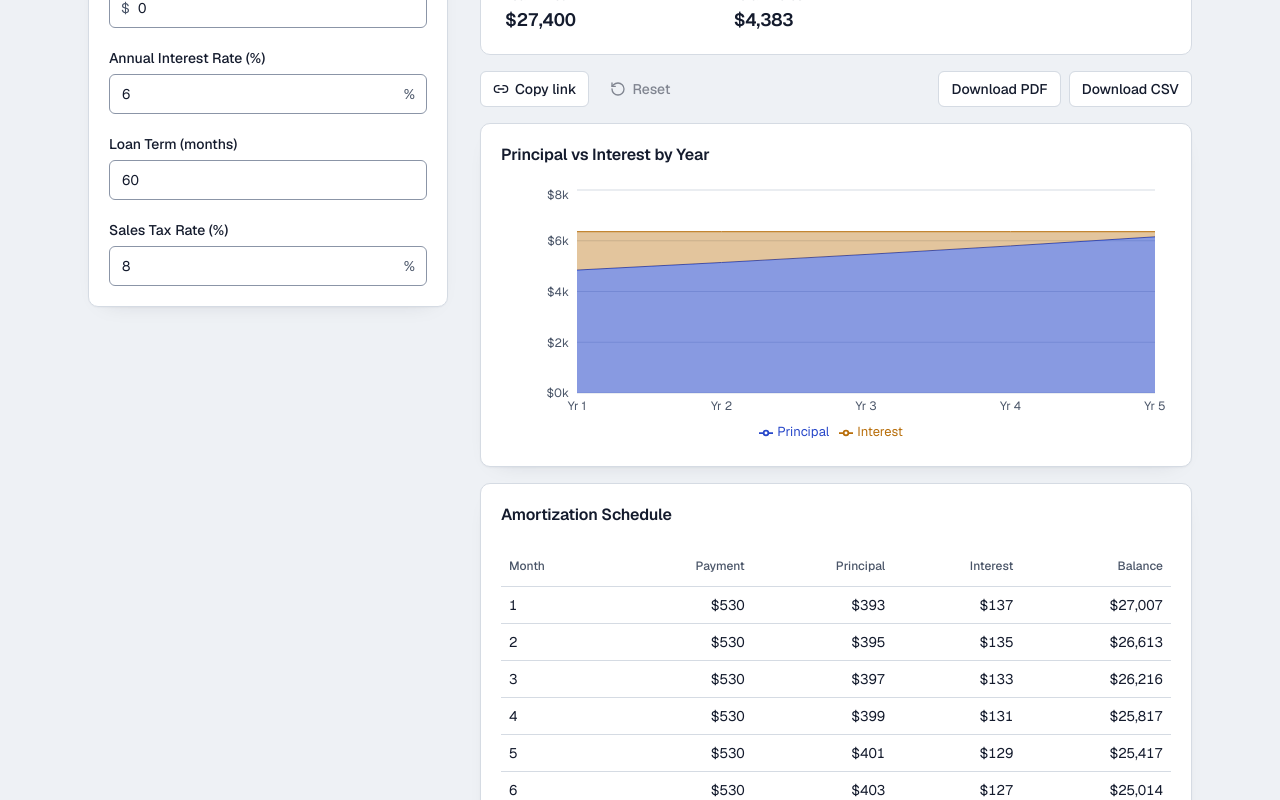
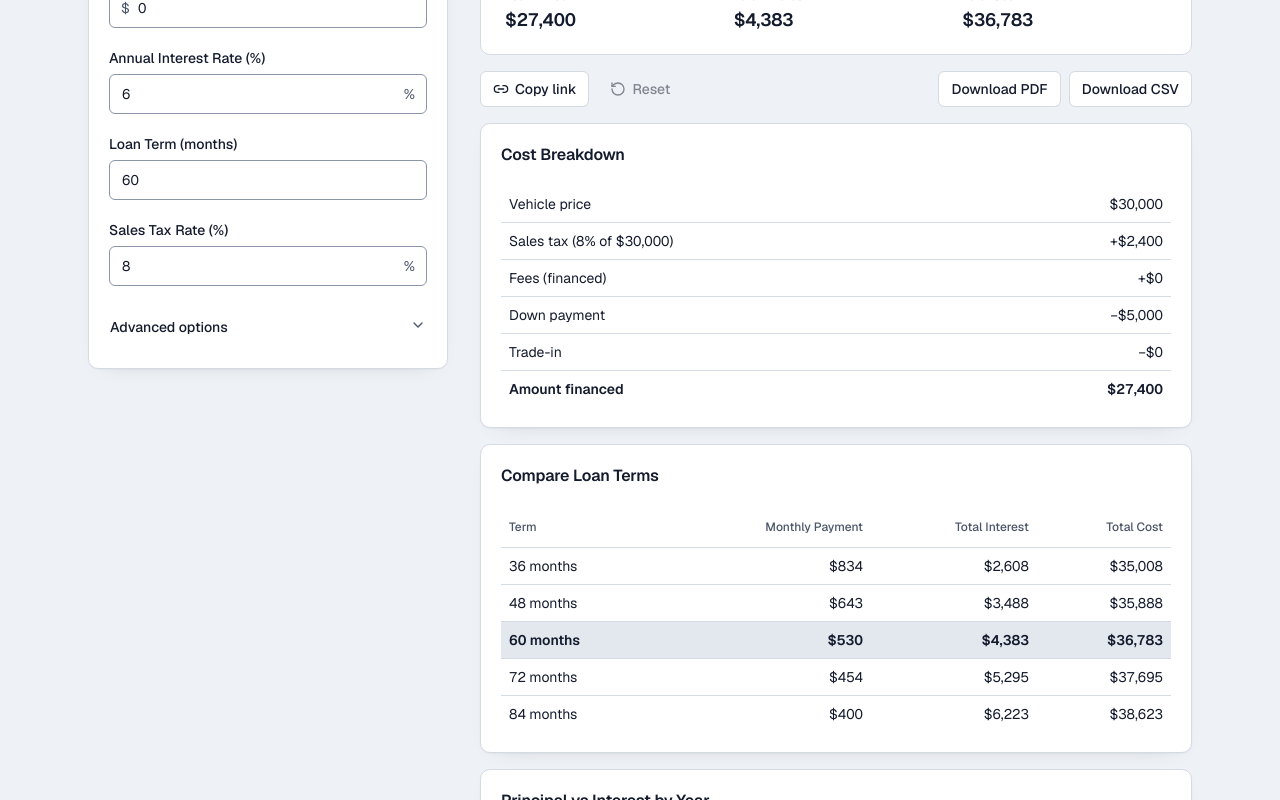
Before and after one commit to mnbarve811-web/omnicalc, a Next.js app: page /financial/auto-loan in a window 1280 px wide. Shown: the part 520-1320 px from the top of the page. Built offline with nearby package versions, Linux system fonts and the light colour scheme; no server answers.

Commit message:
add extra payment, fees, tax toggle, cost breakdown and term comparison to auto loan calculator

```diff
--- a/src/app/financial/auto-loan/AutoLoanCalculator.tsx
+++ b/src/app/financial/auto-loan/AutoLoanCalculator.tsx
@@ -1,36 +1,68 @@
 'use client'
 
 import { useCalculatorUrl, type Schema } from '@/lib/hooks/use-calculator-url'
-import { calculateAutoLoan, type AutoLoanInputs } from '@/lib/engine/financial'
+import { calculateAutoLoan, compareAutoLoanTerms, type AutoLoanInputs } from '@/lib/engine/financial'
 import { AreaChart, Area, XAxis, YAxis, CartesianGrid, Tooltip, Legend, ResponsiveContainer } from 'recharts'
 import { Card, CardContent, CardHeader, CardTitle } from '@/components/ui/card'
 import { Table, TableBody, TableCell, TableHead, TableHeader, TableRow } from '@/components/ui/table'
+import { Accordion, AccordionContent, AccordionItem, AccordionTrigger } from '@/components/ui/accordion'
 import { Field } from '@/components/common/Field'
 import { CalculatorGrid, InputPanel, ResultPanel } from '@/components/common/CalculatorLayout'
 import { ProportionBar, ResultHero, ResultStat, ResultStats, type ProportionSegment } from '@/components/common/Result'
 import { ResultActions } from '@/components/common/ResultActions'
 import { MobileResultBar } from '@/components/common/MobileResultBar'
 
+// URL values are untrusted; throwing makes the hook fall back to the field's default
+function parseNonNegative(raw: string): number {
+  const n = Number(raw)
+  if (!Number.isFinite(n)) throw new Error(`Invalid number: ${raw}`)
+  return Math.max(0, n)
+}
+
+function parseFlag(raw: string): boolean {
+  if (raw === '1') return true
+  if (raw === '0') return false
+  throw new Error(`Invalid flag: ${raw}`)
+}
+
+const serializeFlag = (v: boolean) => (v ? '1' : '0')
+
 const SCHEMA = {
-  vehiclePrice:   { param: 'price',    default: 30000, parse: Number, serialize: String },
-  downPayment:    { param: 'down',     default: 5000,  parse: Number, serialize: String },
-  tradeInValue:   { param: 'trade',    default: 0,     parse: Number, serialize: String },
-  interestRate:   { param: 'rate',     default: 6.0,   parse: Number, serialize: String },
-  loanTermMonths: { param: 'term',     default: 60,    parse: Number, serialize: String },
-  salesTaxRate:   { param: 'tax',      default: 8,     parse: Number, serialize: String },
-} as const satisfies Schema<AutoLoanInputs>
+  vehiclePrice:        { param: 'price', default: 30000, parse: parseNonNegative, serialize: String },
+  downPayment:         { param: 'down',  default: 5000,  parse: parseNonNegative, serialize: String },
+  tradeInValue:        { param: 'trade', default: 0,     parse: parseNonNegative, serialize: String },
+  interestRate:        { param: 'rate',  default: 6.0,   parse: parseNonNegative, serialize: String },
+  loanTermMonths:      { param: 'term',  default: 60,    parse: Number,           serialize: String },
+  salesTaxRate:        { param: 'tax',   default: 8,     parse: parseNonNegative, serialize: String },
+  extraMonthlyPayment: { param: 'extra', default: 0,     parse: parseNonNegative, serialize: String },
+  fees:                { param: 'fees',  default: 0,     parse: parseNonNegative, serialize: String },
+  feesFinanced:        { param: 'ffin',  default: true,  parse: parseFlag,        serialize: serializeFlag },
+  tradeInReducesTax:   { param: 'ttax',  default: true,  parse: parseFlag,        serialize: serializeFlag },
+} as const satisfies Schema<Required<AutoLoanInputs>>
 
 const fmt = (n: number) =>
   new Intl.NumberFormat('en-US', { style: 'currency', currency: 'USD', maximumFractionDigits: 0 }).format(n)
 
 const AXIS_TICK = { fill: 'var(--muted-foreground)', fontSize: 12 }
 
+function formatMonths(months: number): string {
+  const years = Math.floor(months / 12)
+  const rest = months % 12
+  if (years === 0) return `${rest} mo`
+  if (rest === 0) return `${years} yr`
+  return `${years} yr ${rest} mo`
+}
+
 export function AutoLoanCalculator() {
   const [inputs, setValues] = useCalculatorUrl(SCHEMA)
   const result = calculateAutoLoan(inputs)
+  const termRows = compareAutoLoanTerms(inputs)
+  const hasExtraPayment = inputs.extraMonthlyPayment > 0 && result.payoffMonths > 0
+  const hasAdvancedValues = inputs.extraMonthlyPayment !== 0 || inputs.fees !== 0 || !inputs.feesFinanced || !inputs.tradeInReducesTax
+  const taxablePrice = inputs.tradeInReducesTax ? Math.max(0, inputs.vehiclePrice - inputs.tradeInValue) : inputs.vehiclePrice
 
   const yearlyData: { year: number; principalPaid: number; interestPaid: number }[] = []
-  for (let y = 0; y < Math.ceil(inputs.loanTermMonths / 12); y++) {
+  for (let y = 0; y < Math.ceil(result.amortizationSchedule.length / 12); y++) {
     const slice = result.amortizationSchedule.slice(y * 12, (y + 1) * 12)
     yearlyData.push({
       year: y + 1,
@@ -47,6 +79,10 @@ export function AutoLoanCalculator() {
         { label: 'Interest', value: result.totalInterestPaid, display: fmt(result.totalInterestPaid), colorClass: 'bg-chart-2' },
       ]
     : []
+
+  // The term is not clamped: a zero or negative term is a valid "no loan" state the engine handles
+  const setNumber = (key: keyof typeof inputs, raw: string) =>
+    setValues({ [key]: key === 'loanTermMonths' ? Number(raw) : Math.max(0, Number(raw)) })
 
   return (
     <CalculatorGrid>
@@ -65,20 +101,84 @@ export function AutoLoanCalculator() {
             prefix={prefix}
             suffix={suffix}
             type="number"
+            min={key === 'loanTermMonths' ? undefined : 0}
             value={inputs[key]}
-            onChange={e => setValues({ [key]: Number(e.target.value) } as Partial<AutoLoanInputs>)}
+            onChange={e => setNumber(key, e.target.value)}
           />
         ))}
+
+        <Accordion defaultValue={hasAdvancedValues ? ['advanced'] : []}>
+          <AccordionItem value="advanced">
+            <AccordionTrigger>Advanced options</AccordionTrigger>
+            <AccordionContent className="space-y-5 pt-2">
+              <Field
+                label="Extra Monthly Payment"
+                prefix="$"
+                type="number"
+                min={0}
+                hint="Added to every payment to pay the loan off sooner"
+                value={inputs.extraMonthlyPayment}
+                onChange={e => setNumber('extraMonthlyPayment', e.target.value)}
+              />
+              <Field
+                label="Fees"
+                prefix="$"
+                type="number"
+                min={0}
+                hint="Registration, title and documentation fees"
+                value={inputs.fees}
+                onChange={e => setNumber('fees', e.target.value)}
+              />
+              <div>
+                <label className="flex items-center gap-2 text-sm font-medium text-foreground">
+                  <input
+                    type="checkbox"
+                    className="size-4 accent-primary"
+                    checked={inputs.feesFinanced}
+                    onChange={e => setValues({ feesFinanced: e.target.checked })}
+                  />
+                  Finance fees in the loan
+                </label>
+              </div>
+              <div>
+                <label className="flex items-center gap-2 text-sm font-medium text-foreground">
+                  <input
+                    type="checkbox"
+                    className="size-4 accent-primary"
+                    checked={inputs.tradeInReducesTax}
+                    onChange={e => setValues({ tradeInReducesTax: e.target.checked })}
+                  />
+                  Trade-in reduces taxable price
+                </label>
+                <p className="mt-1.5 text-xs text-muted-foreground">Most states tax only the price minus the trade-in value</p>
+              </div>
+            </AccordionContent>
+          </AccordionItem>
+        </Accordion>
       </InputPanel>
 
       <ResultPanel id="auto-loan-results">
-        <ResultHero label="Monthly Payment" value={fmt(result.monthlyPayment)} caption={`Estimated payment over ${inputs.loanTermMonths} months`}>
+        <ResultHero
+          label="Monthly Payment"
+          value={fmt(result.monthlyPayment)}
+          caption={hasExtraPayment
+            ? `Plus ${fmt(inputs.extraMonthlyPayment)} extra a month, paid off in ${result.payoffMonths} months`
+            : `Estimated payment over ${inputs.loanTermMonths} months`}
+        >
           <ProportionBar label="Principal and interest repaid over the loan" segments={loanCost} />
         </ResultHero>
 
         <ResultStats>
           <ResultStat label="Loan Amount" value={fmt(result.loanBalance)} />
           <ResultStat label="Total Interest" value={fmt(result.totalInterestPaid)} />
+          <ResultStat label="Total Cost" value={fmt(result.totalCost)} />
+          {hasExtraPayment && (
+            <>
+              <ResultStat label="Payoff Time" value={formatMonths(result.payoffMonths)} />
+              <ResultStat label="Interest Saved" value={fmt(result.interestSaved)} />
+              <ResultStat label="Time Saved" value={formatMonths(result.monthsSaved)} />
+            </>
+          )}
         </ResultStats>
 
         <ResultActions
@@ -93,6 +193,80 @@ export function AutoLoanCalculator() {
           }))}
           canExport={canExport}
         />
+
+        <Card>
+          <CardHeader><CardTitle>Cost Breakdown</CardTitle></CardHeader>
+          <CardContent>
+            <Table>
+              <TableBody>
+                <TableRow>
+                  <TableCell>Vehicle price</TableCell>
+                  <TableCell className="text-right">{fmt(inputs.vehiclePrice)}</TableCell>
+                </TableRow>
+                <TableRow>
+                  <TableCell>Sales tax ({inputs.salesTaxRate}% of {fmt(taxablePrice)})</TableCell>
+                  <TableCell className="text-right">+{fmt(result.salesTax)}</TableCell>
+                </TableRow>
+                {inputs.feesFinanced && (
+                  <TableRow>
+                    <TableCell>Fees (financed)</TableCell>
+                    <TableCell className="text-right">+{fmt(inputs.fees)}</TableCell>
+                  </TableRow>
+                )}
+                <TableRow>
+                  <TableCell>Down payment</TableCell>
+                  <TableCell className="text-right">&minus;{fmt(inputs.downPayment)}</TableCell>
+                </TableRow>
+                <TableRow>
+                  <TableCell>Trade-in</TableCell>
+                  <TableCell className="text-right">&minus;{fmt(inputs.tradeInValue)}</TableCell>
+                </TableRow>
+                <TableRow className="font-semibold">
+                  <TableCell>Amount financed</TableCell>
+                  <TableCell className="text-right">{fmt(result.loanBalance)}</TableCell>
+                </TableRow>
+                {!inputs.feesFinanced && (
+                  <TableRow>
+                    <TableCell>Fees (paid upfront)</TableCell>
+                    <TableCell className="text-right">{fmt(result.upfrontFees)}</TableCell>
+                  </TableRow>
+                )}
+              </TableBody>
+            </Table>
+          </CardContent>
+        </Card>
+
+        <Card>
+          <CardHeader><CardTitle>Compare Loan Terms</CardTitle></CardHeader>
+          <CardContent>
+            {inputs.extraMonthlyPayment > 0 && (
+              <p className="mb-2 text-sm text-muted-foreground">Based on scheduled payments, without the extra payment.</p>
+            )}
+            <Table>
+              <TableHeader>
+                <TableRow>
+                  <TableHead>Term</TableHead>
+                  <TableHead className="text-right">Monthly Payment</TableHead>
+                  <TableHead className="text-right">Total Interest</TableHead>
+                  <TableHead className="text-right">Total Cost</TableHead>
+                </TableRow>
+              </TableHeader>
+              <TableBody>
+                {termRows.map(row => {
+                  const isCurrentTerm = row.termMonths === inputs.loanTermMonths
+                  return (
+                    <TableRow key={row.termMonths} aria-current={isCurrentTerm ? 'true' : undefined} className={isCurrentTerm ? 'bg-muted font-semibold' : undefined}>
+                      <TableCell>{row.termMonths} months</TableCell>
+                      <TableCell className="text-right">{fmt(row.monthlyPayment)}</TableCell>
+                      <TableCell className="text-right">{fmt(row.totalInterest)}</TableCell>
+                      <TableCell className="text-right">{fmt(row.totalCost)}</TableCell>
+                    </TableRow>
+                  )
+                })}
+              </TableBody>
+            </Table>
+          </CardContent>
+        </Card>
 
         <Card>
           <CardHeader><CardTitle>Principal vs Interest by Year</CardTitle></CardHeader>
```
